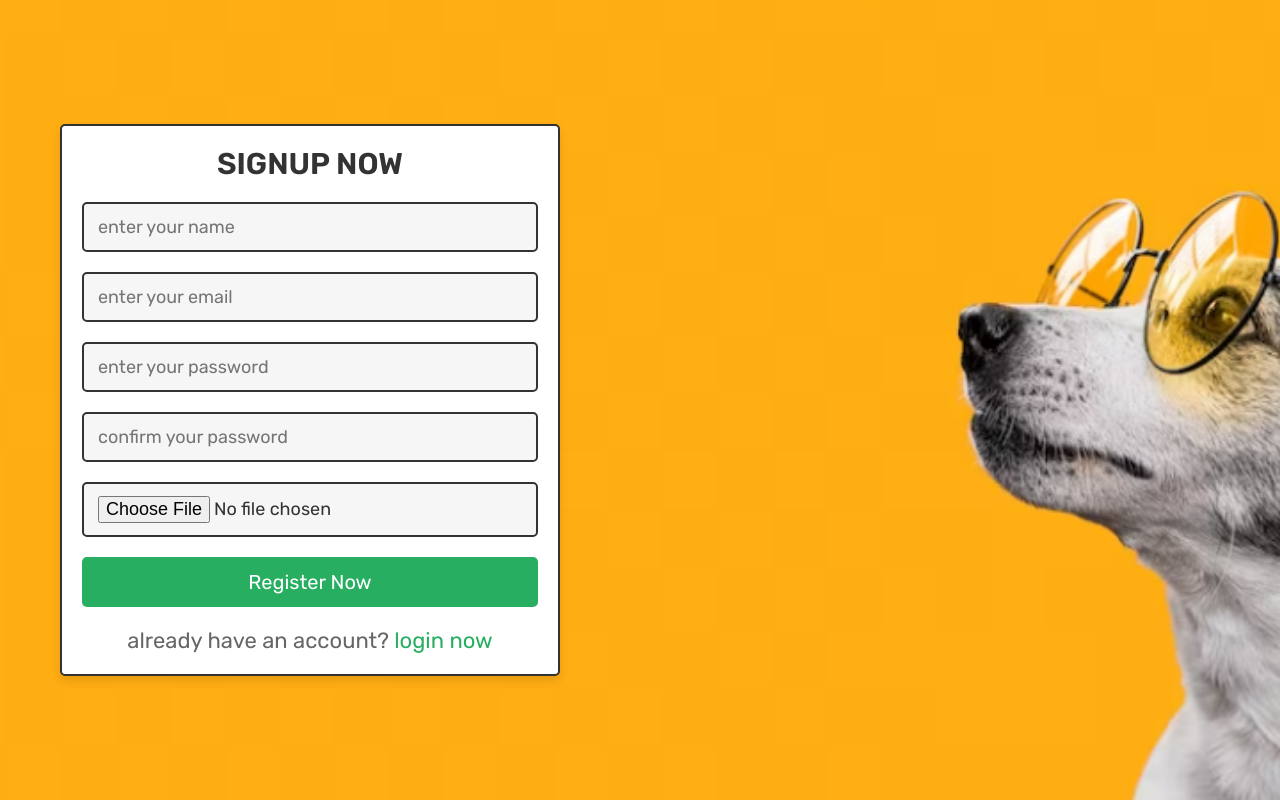
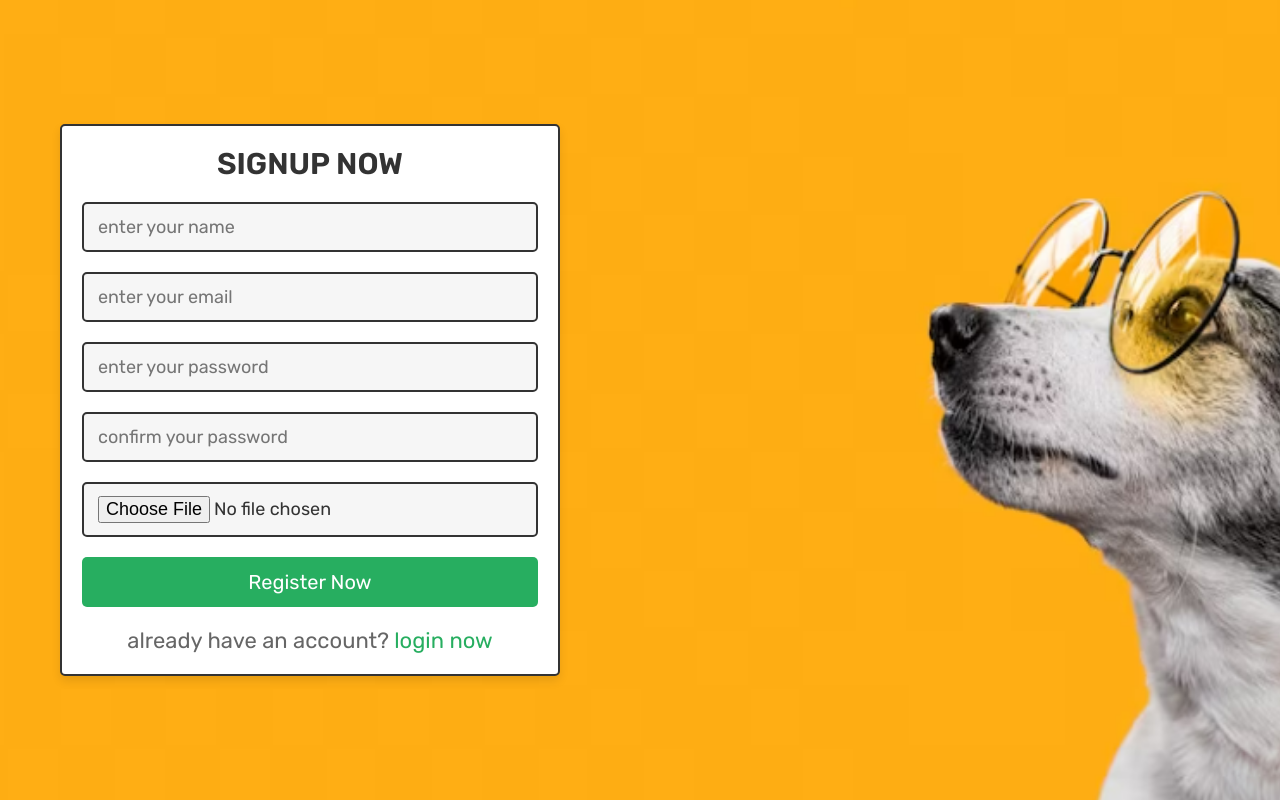
Before and after one commit to Shravani0491/peto, a PHP site: page /register.php in a window 1280 px wide. Run offline with PHP 8.4, Linux system fonts and the light colour scheme; some libraries are stand-ins or nearby versions.

Commit message:
Revert "This is my first commit"
This reverts commit 1d8dd819b83663315f1c185b70c8a3ae4eeae383.

```diff
--- a/register.php
+++ b/register.php
@@ -115,7 +115,7 @@ if(isset($_POST['submit'])){
 body{
    background-image:url("register.png") ;
    background-repeat: no-repeat;
-   background-size: 1650px 1000px;
+   background-size: 1600px 1000px;
 }
 
 html{
```
